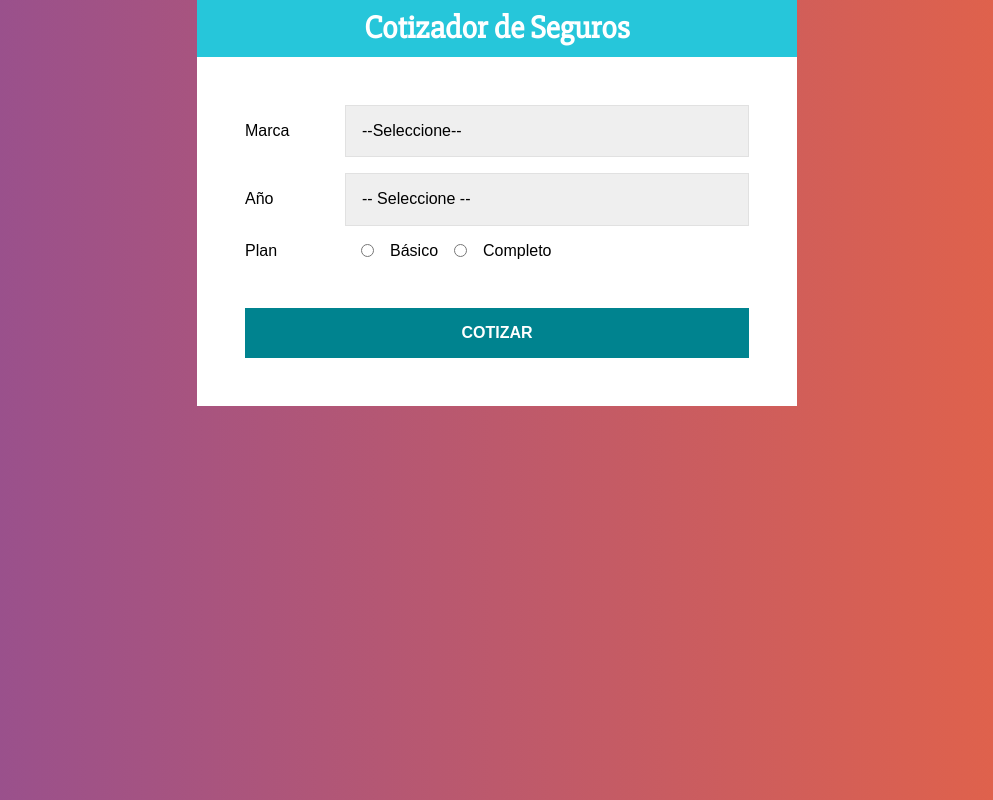
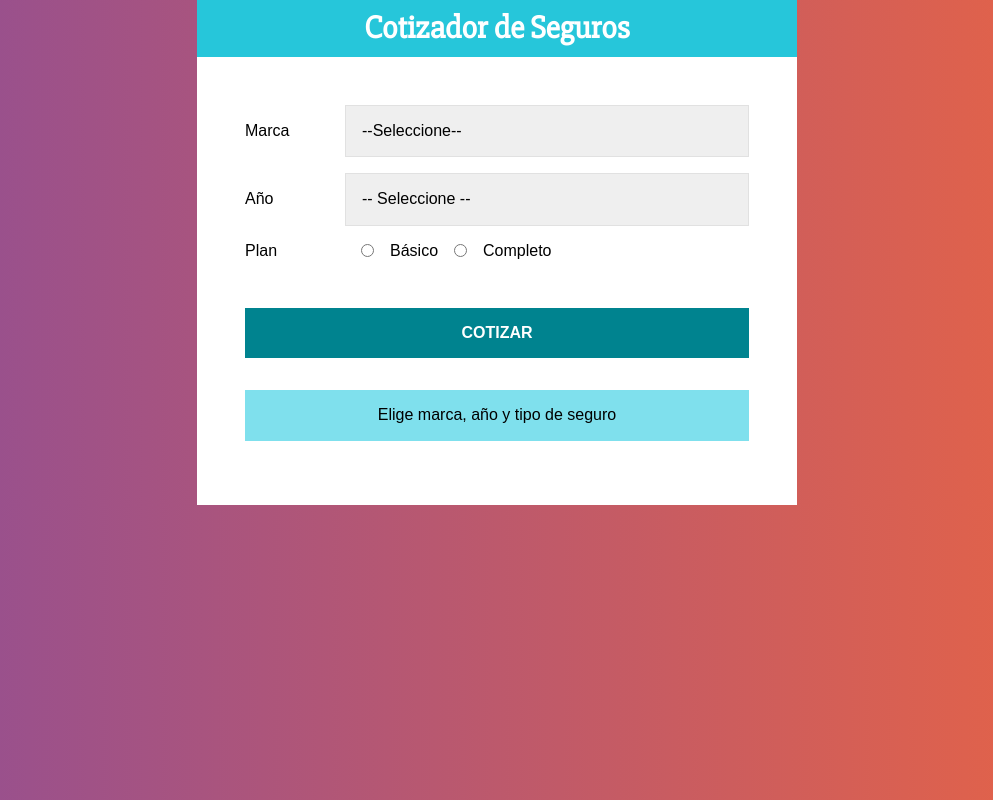
Before and after one commit to JoseIgnacioTapia/cotizador-seguros, a React (Create React App) app: page / in a window 1280 px wide. Shown: the whole page, without its empty margins (143-1136 px from the left). Built offline with nearby package versions, Linux system fonts and the light colour scheme.

Commit message:
Display Total

```diff
--- a/src/App.js
+++ b/src/App.js
@@ -2,6 +2,7 @@ import { useState } from 'react';
 import Header from "./components/Header";
 import Formulario from "./components/Formulario";
 import Resumen from "./components/Resumen";
+import Resultado from "./components/Resultado";
 
 import styled from '@emotion/styled';
 
@@ -17,7 +18,7 @@ const ContenedorFormulario = styled.div`
 function App() {
 
   const [resumen, guardarResumen] = useState({
-    cotizacion: '',
+    cotizacion: 0,
     datos: {
       marca: '',
       year: '',
@@ -25,7 +26,7 @@ function App() {
     }
   });
   // Only extracting datos object:
-  const { datos } = resumen;
+  const { datos, cotizacion } = resumen;
 
   return (
     <Contenedor>
@@ -40,7 +41,12 @@ function App() {
         <Resumen
           datos={datos}
         />
+
+        <Resultado
+          cotizacion={cotizacion}
+        />
       </ContenedorFormulario>
+
     </Contenedor>
   );
 }
--- /dev/null
+++ b/src/components/Resultado.js
@@ -0,0 +1,39 @@
+import React from 'react';
+import styled from '@emotion/styled';
+
+const Mensaje = styled.p`
+  background-color: rgb(127, 224, 237);
+  margin-top: 2rem;
+  padding: 1rem;
+  text-align: center;
+`;
+const ResultadoCotizacion = styled.div`
+  text-align: center;
+  padding: 0.5rem;
+  border: 1px solid #26C6DA;
+  background-color: rgb(127, 224, 237);
+  margin-top: 1rem;
+  position: relative;
+`;
+const TextCotizacion = styled.p`
+  color: #00838F;
+  padding: 1rem;
+  text-transform: uppercase;
+  font-weight: bold;
+  margin: 0;
+`;
+
+const Resultado = ({ cotizacion }) => {
+  return (
+    (cotizacion === 0)
+      ? <Mensaje>Elige marca, año y tipo de seguro</Mensaje>
+      :
+        (
+          <ResultadoCotizacion>
+            <TextCotizacion>El total es $ {cotizacion}</TextCotizacion>
+          </ResultadoCotizacion>
+        )
+   );
+}
+
+export default Resultado;
--- a/src/index.css
+++ b/src/index.css
@@ -9,8 +9,8 @@ body {
 }
 ul {
   list-style: none;
-  padding: none;
-  margin: none;
+  padding: 0;
+  margin: 0;
 }
 span.resultado {
   position: relative;
```
